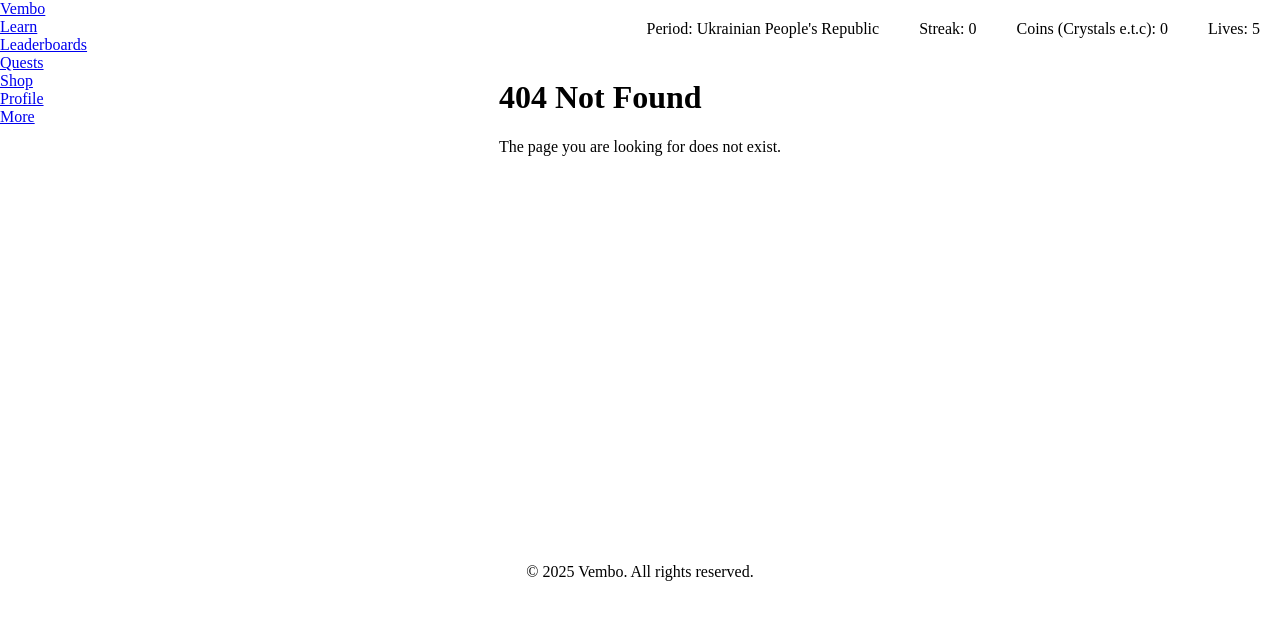
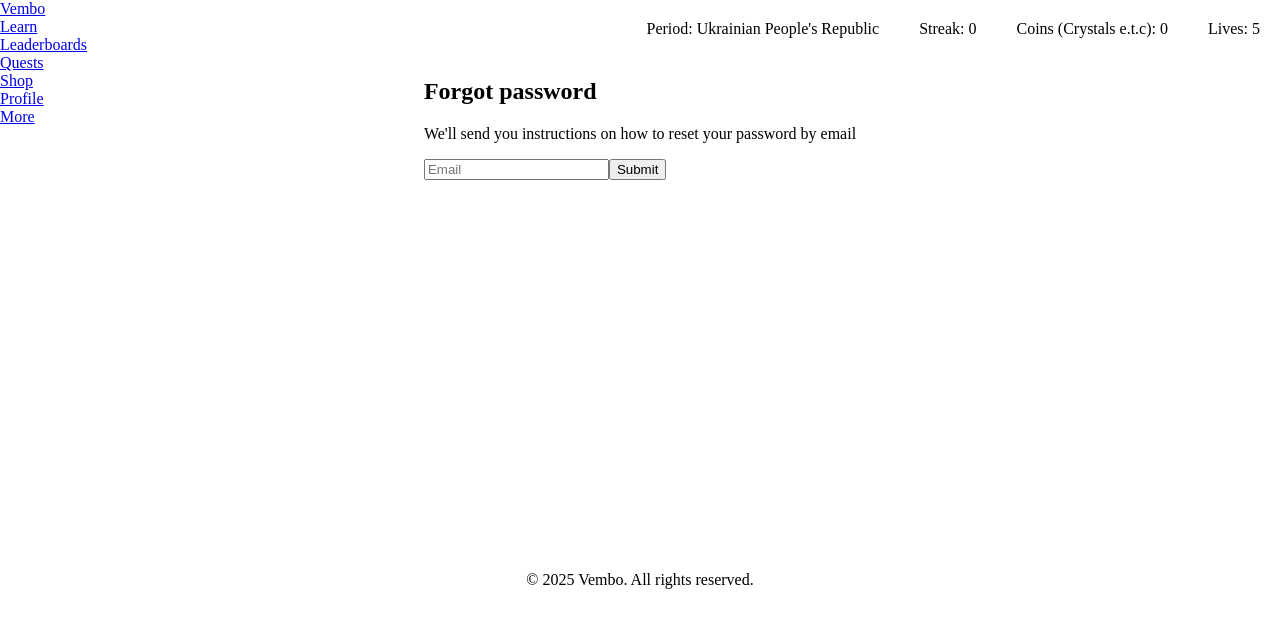
Before and after one commit to Kicked-Out/VemboWeb, a React (Vite) app: page /forgot_password in a window 1280 px wide. Shown: the top 628 px of the page. Built offline with nearby package versions, Linux system fonts and the light colour scheme.

Commit message:
implemented restore password form. Fixed login, register form validations

```diff
--- a/src/App.tsx
+++ b/src/App.tsx
@@ -8,6 +8,7 @@ import Header from "./components/header/header";
 import Footer from "./components/footer/footer";
 import Registration from "./pages/auth/Registration";
 import Login from "./pages/auth/Login";
+import RestorePassword from "./pages/auth/RestorePassword";
 
 function App() {
     return (
@@ -23,6 +24,7 @@ function App() {
                     <Route path="/lesson" element={<Lesson />} />
                     <Route path="/register" element={<Registration />} />
                     <Route path="/login" element={<Login />} />
+                    <Route path="/forgot_password" element={<RestorePassword/>} />
                 </Routes>
 
                 <Footer />
--- a/src/pages/auth/Login.tsx
+++ b/src/pages/auth/Login.tsx
@@ -23,9 +23,11 @@ export default function Login() {
             <h1>Login</h1>
 
             <form onSubmit={handleSubmit(onSubmit)}>
-                <input {...(register("emailOrName"), { required: true })} placeholder="Email or Name" />
+                <input {...register("emailOrName", { required: true })} placeholder="Email or Name" />
 
-                <input {...(register("password"), { required: true })} placeholder="Password" type="password" />
+                <input {...register("password", { required: true })} placeholder="Password" type="password" />
+
+                <Link to="/forgot_password">Forgot?</Link>
 
                 <input type="submit" value="Sign In" />
             </form>
--- a/src/pages/auth/Registration.tsx
+++ b/src/pages/auth/Registration.tsx
@@ -27,9 +27,9 @@ export default function Registration() {
             <h1>Profile Creating</h1>
 
             <form onSubmit={handleSubmit(onSubmit)}>
-                <input {...(register("name"), { required: false })} placeholder="Name (Optional)" />
+                <input {...register("name", { required: false })} placeholder="Name (Optional)" />
 
-                <input {...(register("email"), { required: true })} placeholder="Email" />
+                <input {...register("email", { required: true })} placeholder="Email" type="email" />
 
                 <input
                     {...register("password", {
--- /dev/null
+++ b/src/pages/auth/RestorePassword.tsx
@@ -0,0 +1,30 @@
+import { useForm, type SubmitHandler } from "react-hook-form";
+
+export default function RestorePassword() {
+    type Inputs = {
+        email: string;
+    }
+
+    const {
+        register,
+        handleSubmit,
+        formState: { errors }
+    } = useForm<Inputs>();
+
+    const onSubmit: SubmitHandler<Inputs> = (data) => {
+        console.log(data);
+    }
+
+    return (
+        <div>
+            <h2>Forgot password</h2>
+            <p>We'll send you instructions on how to reset your password by email</p>
+
+            <form onSubmit={handleSubmit(onSubmit)}>
+                <input {...register("email", { required: true })} placeholder="Email" type="email"/>
+
+                <input type="submit" value="Submit"/>
+            </form>
+        </div>
+    )
+}
```
